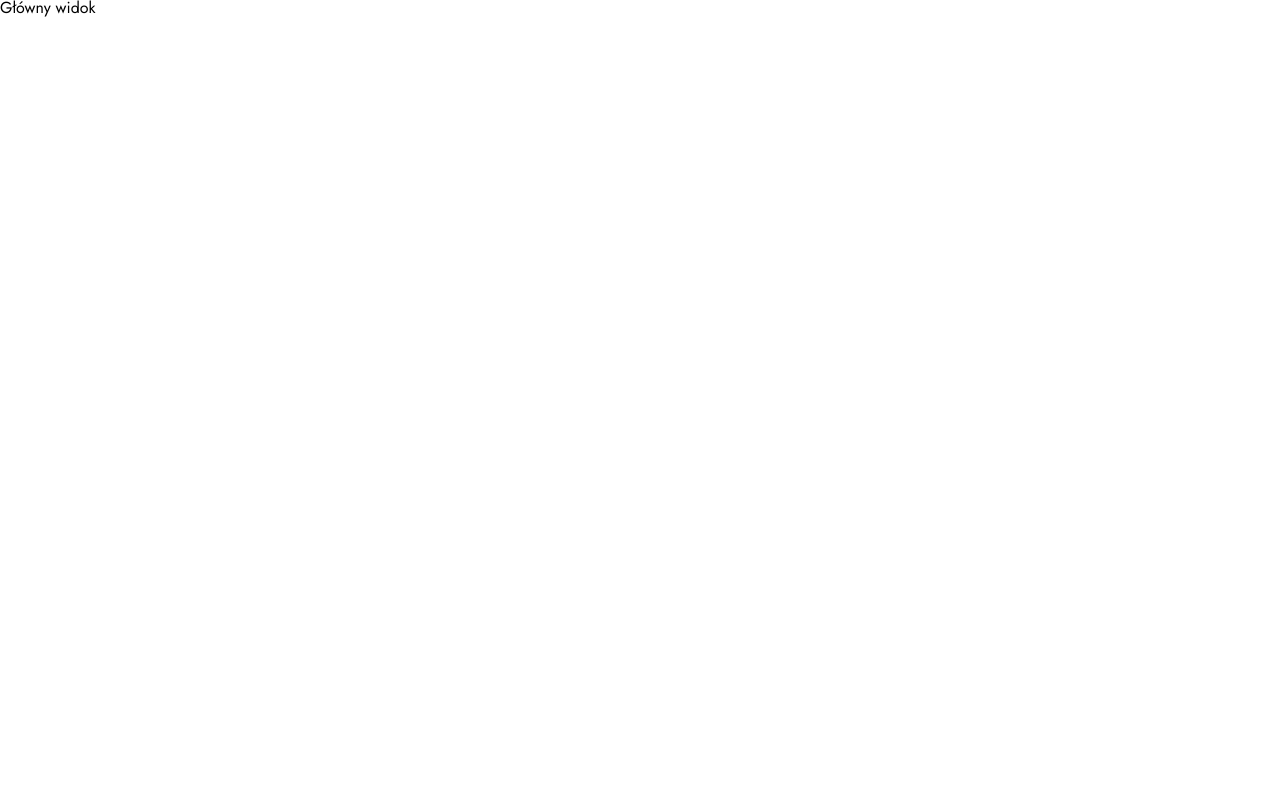
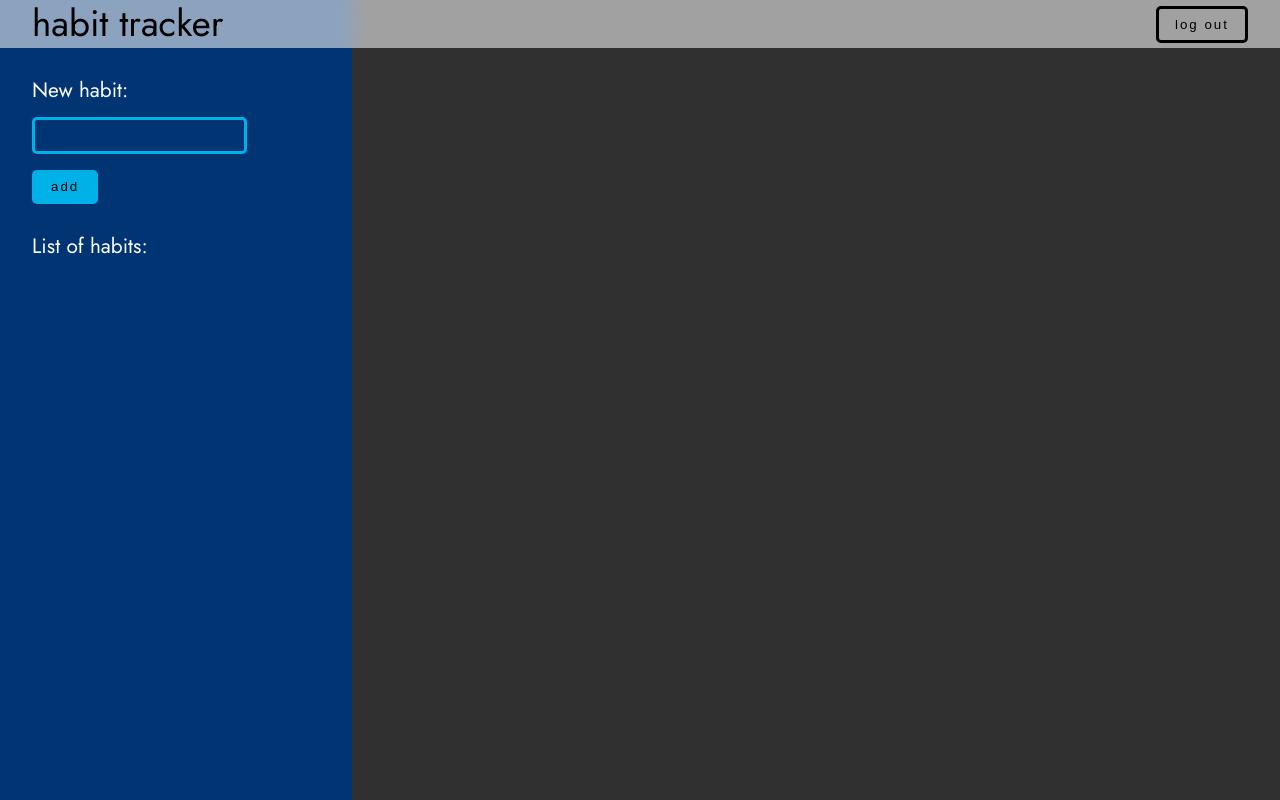
Before and after one commit to undstory/Habit-tracker-, a Vue app: page /mainView in a window 1280 px wide. Shown: the top 800 px of the page. Built offline with nearby package versions, Linux system fonts and the light colour scheme; a web font is replaced by a local one.

Commit message:
dashboard style added

```diff
--- /dev/null
+++ b/src/components/LeftPanel.vue
@@ -0,0 +1,105 @@
+<template>
+    <div class="left">
+        <div class="habit__new">
+            <p class="habit__name">New habit: </p>
+            <input class="habit__input" v-model="newHabit" type="text" />
+            <button type="button" class="habit__add" @click="addNewHabit()">Add</button>
+        </div>
+        <p class="habit__name">List of habits:</p>
+        <ul class="habit__list">
+            <li class="habit__item" v-for="habit in habits" :key="habit"><a class="habit__item--link">{{ habit }}</a></li>
+        </ul>
+    </div>
+</template>
+
+<script>
+export default {
+    name: 'left-panel',
+    data() {
+        return {
+            newHabit: '',
+            habits: []
+        }
+    },
+    methods: {
+        addNewHabit() {
+            if(this.newHabit === '') {
+                return false;
+            } else {
+                this.habits.push(this.newHabit);
+                this.newHabit = '';
+                console.log(this.habits);
+            }
+        }
+    }
+}
+</script>
+
+<style lang="scss" scoped>
+.left {
+    background-color: #003473;
+    color: #fff;
+    height: 1000%;
+    position: relative;
+    padding-top: 5rem;
+    padding-left: 2rem;
+}
+
+.habit {
+    &__new {
+        display: flex;
+        flex-direction: column;
+        align-items: flex-start;
+    }
+    &__name {
+        margin-bottom: 1rem;
+        font-size: 1.3rem;
+    }
+
+    &__input {
+        border-radius: 5px;
+        padding: .5rem 1rem;
+        background-color: transparent;
+        letter-spacing: 2px;
+        text-transform: lowercase;
+        border: 3px solid #00B1E8;
+        color: #fff;
+    }
+
+    &__add {
+        border-radius: 5px;
+        padding: .4rem 1rem;
+        background-color: #00B1E8;
+        letter-spacing: 2px;
+        text-transform: lowercase;
+        border: none;
+        cursor: pointer;
+        margin: 1rem 0 2rem;
+        border: 3px solid transparent;
+
+        &:hover {
+            background-color: transparent;
+            color: #fff;
+            border-color: #00B1E8;
+        }
+    }
+
+    &__list {
+        list-style-type: disc;
+        margin-left: 2rem;
+    }
+
+    &__item {
+        padding: 1rem .5rem;
+        font-size: 1.1rem;
+
+        &--link {
+            cursor: pointer;
+
+            &:hover {
+                border-bottom: 2px solid #00b1e8;
+            }
+        }
+    }
+}
+</style>
--- /dev/null
+++ b/src/components/Navbar.vue
@@ -0,0 +1,56 @@
+<template>
+    <div class="nav">
+        <span class="nav__logo">habit tracker</span>
+        <button class="nav__logout"><router-link to="/" class="nav__logout--link">Log out</router-link></button>
+    </div>
+</template>
+
+<script>
+export default {
+    name: 'navbar'
+}
+</script>
+
+<style lang="scss" scoped>
+
+.nav {
+    display: flex;
+    flex-direction: row;
+    justify-content: space-between;
+    align-items: center;
+    height: 3rem;
+    background-color: rgba(255, 255, 255, 0.55);
+    backdrop-filter: blur(10px);
+
+
+    &__logo {
+      font-size: 2.3rem;
+       margin: 1rem 2rem;
+    }
+
+    &__logout {
+      border-radius: 5px;
+      padding: .5rem 1rem;
+      background-color: transparent;
+      letter-spacing: 2px;
+      text-transform: lowercase;
+      border: 3px solid black;
+      cursor: pointer;
+      margin: 1rem 2rem;
+
+      &--link {
+          text-decoration: none;
+          color: #000;
+
+          &:hover {
+               color: white;
+          }
+      }
+
+      &:hover {
+        background-color: black;
+      }
+    }
+}
+
+</style>
--- a/src/views/MainView.vue
+++ b/src/views/MainView.vue
@@ -1,15 +1,44 @@
 <template>
-   <div>
-        Główny widok
+   <div class="dashboard">
+        <Navbar class="dashboard__navbar" />
+        <left-panel class="dashboard__aside" />
     </div>
 </template>
 
 <script>
+import Navbar from '../components/Navbar'
+import LeftPanel from '../components/LeftPanel'
+
 export default {
-    name: 'main-view'
+    name: 'main-view',
+     components: {
+    Navbar,
+    LeftPanel
+  },
 }
 </script>
 
-<style lang="sass" scoped>
+<style lang="scss" scoped>
+.dashboard {
+    background-color: #303030;
+    height: 1000vh;
+    position: relative;
 
+    &__navbar {
+        position: fixed;
+        top: 0;
+        left: 0;
+        width: 100%;
+        z-index: 100;
+    }
+
+    &__aside {
+        position: absolute;
+        top: 0;
+        left: 0;
+        width: 25%;
+    }
+
+
+}
 </style>
```
